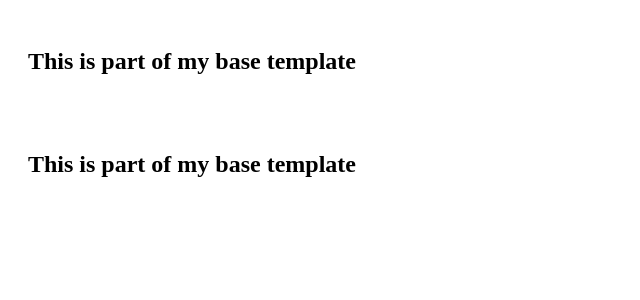
After one commit to samhld/jinja_example, a Flask app: template templates/base.html in a window 1280 px wide. The commit adds this page. Shown: the top 300 px of the page, without its empty margins (0-640 px from the left). Run offline with Flask 2, Linux system fonts and the light colour scheme; the template is opened without the code that fills it, so the values that code supplies are empty.

Commit message:
extended base.html with templates.html

```diff
--- /dev/null
+++ b/templates/base.html
@@ -0,0 +1,30 @@
+<!DOCTYPE html>
+<html>
+    <head>
+        <title>Flask Template Example</title>
+        <meta name="viewport" content="width=device-width, initial-scale=1.0">
+        <style>
+            div#main {
+                max-width: 500px;
+                padding: 20px;
+            }
+
+            nav .title {
+                font-weight: bold;
+            }
+
+            a.active {
+                font-weight: bold;
+            }
+        </style>
+    </head>
+    <body>
+        <div id="main">
+            <h2>This is part of my base template</h2>
+            <br>
+            {% block content %}{% endblock %}
+            <br>
+            <h2>This is part of my base template</h2>
+        </div>
+    </body>
+</html>
```
Also changed, not shown: templates/templates.html (+7 -0 lines).
